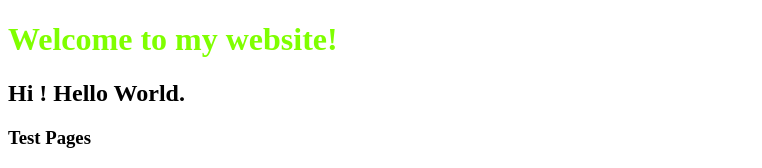
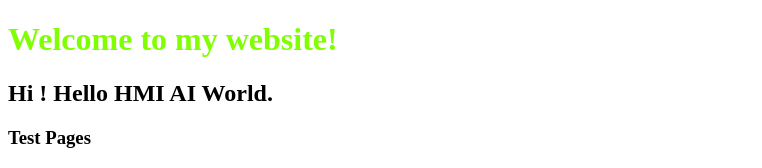
Before and after one commit to shyed2001/shyed2001.github.io, a plain HTML site: page index.html in a window 1280 px wide. Shown: the top 168 px of the page, without its empty margins (0-762 px from the left). Drawn offline with Linux system fonts and the light colour scheme.

Commit message:
Update index.html
ok

```diff
--- a/index.html
+++ b/index.html
@@ -24,7 +24,7 @@
       <p class="browsehappy">You are using an <strong>outdated</strong> browser. Please <a href="#">upgrade your browser</a> to improve your experience.</p>
     <![endif]-->
     <h1 style="color: chartreuse;"> Welcome to my website!</h1>
-    <h2> Hi ! Hello World. </h2>
+    <h2> Hi ! Hello HMI AI World. </h2>
     <h3> Test Pages </h3>
 
         <!-- This is also a comment in HTML -->
```
